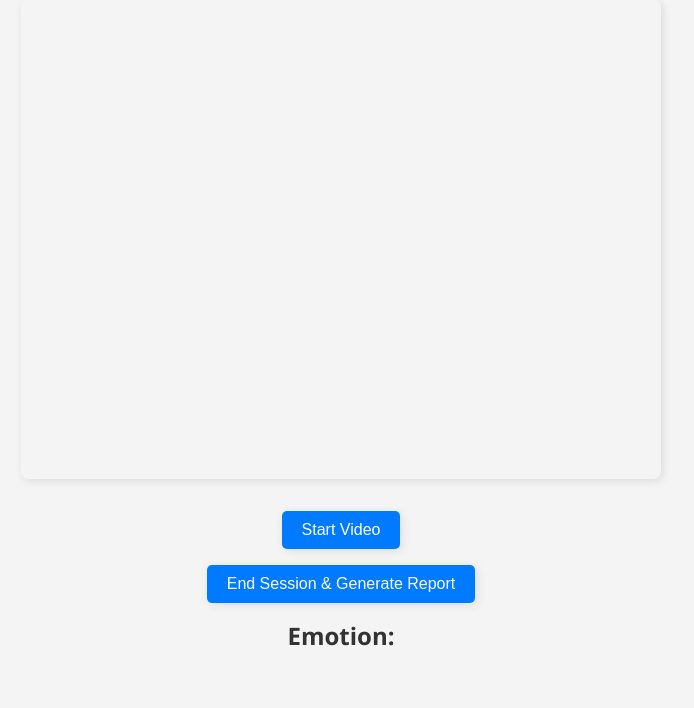
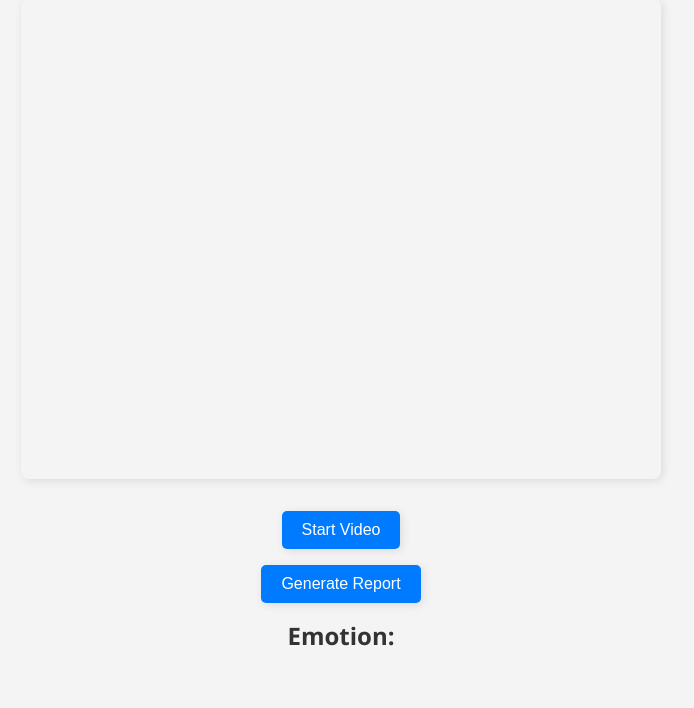
Before and after one commit to UMAIRAHMED-111/EmotionDetectionCNN-WebApp, a Flask app: page / in a window 1280 px wide. Shown: the part 151-859 px from the top of the page, without its empty margins (299-993 px from the left). Run offline with Flask 3, Linux system fonts and the light colour scheme.

Commit message:
Update index.html

```diff
--- a/templates/index.html
+++ b/templates/index.html
@@ -98,7 +98,7 @@
         <video id="video" width="640" height="480" autoplay></video>
         <canvas id="canvas" width="640" height="480" style="display: none;"></canvas>
         <button id="startStopBtn">Start Video</button>
-        <button id="viewReportBtn">End Session & Generate Report</button>
+        <button id="viewReportBtn">Generate Report</button>
         <p id="emotion">Emotion: <span></span></p>
     </div>
 
```
